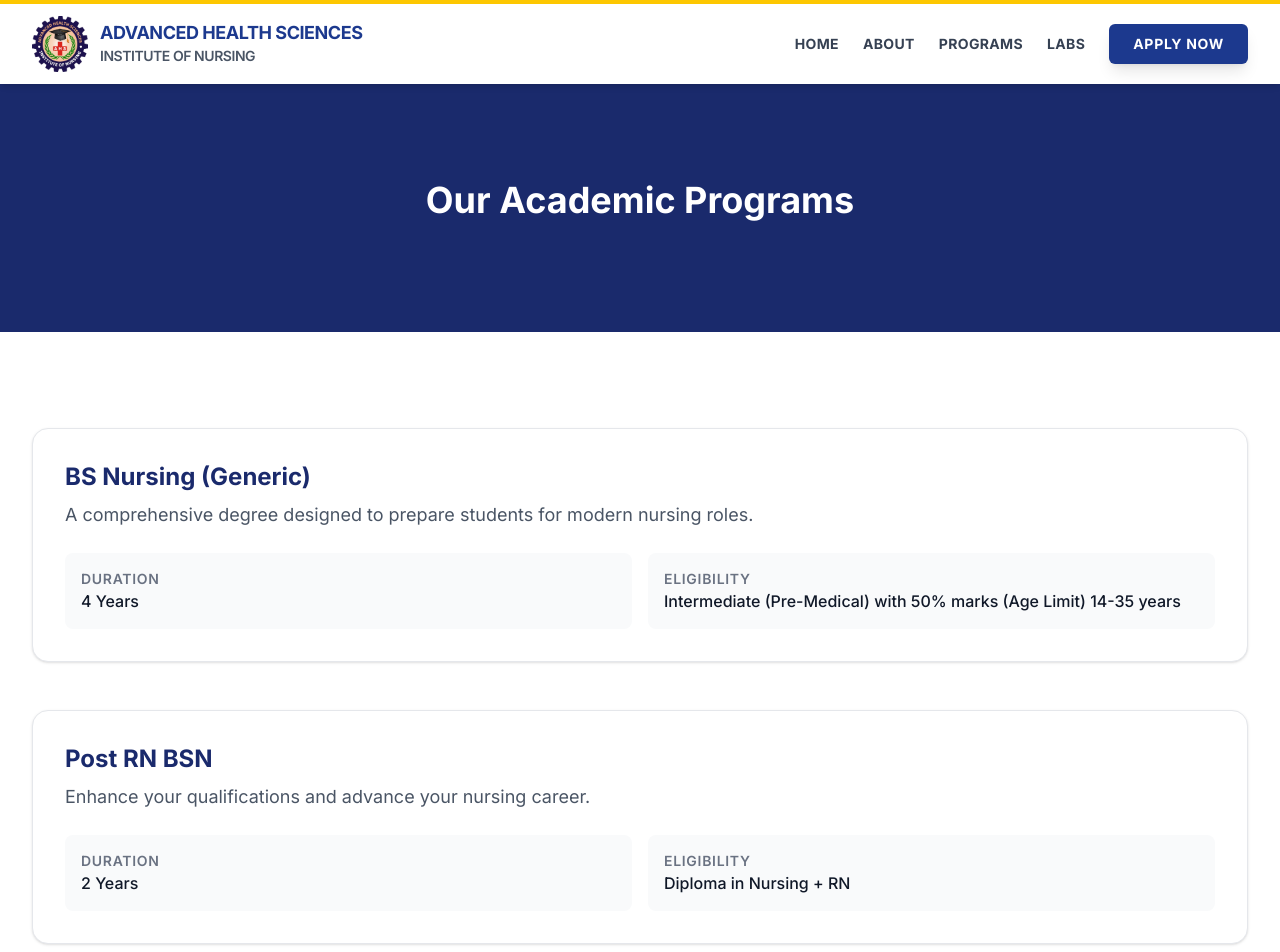
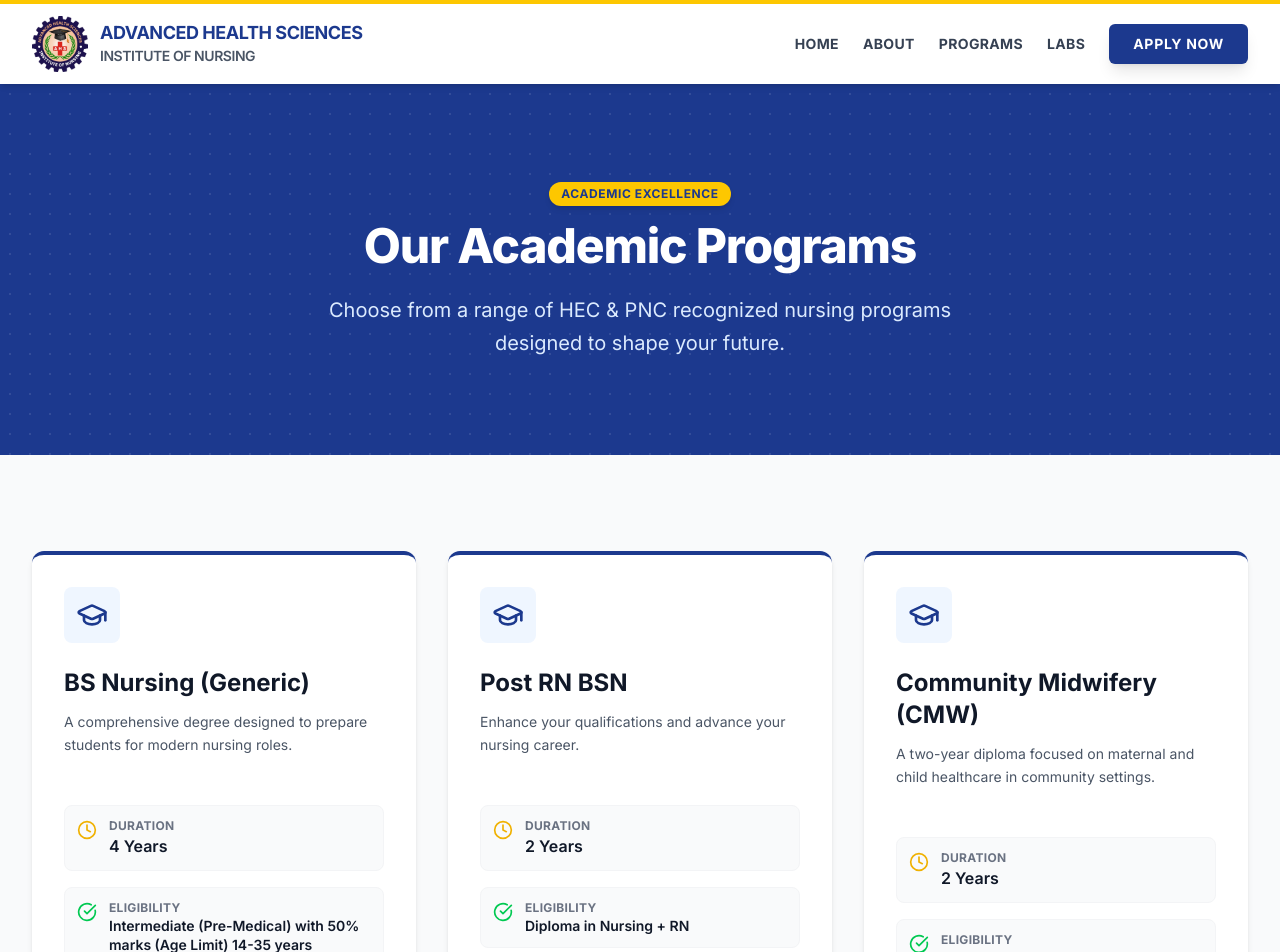
Before and after one commit to AHSANKHAN1999/ahsion-website, a Next.js app: page /programs in a window 1280 px wide. Shown: the top 952 px of the page. Built offline with nearby package versions, Linux system fonts and the light colour scheme.

Commit message:
Update programs page to professional university style

```diff
--- a/src/app/programs/page.js
+++ b/src/app/programs/page.js
@@ -1,49 +1,96 @@
+"use client";
+
+import Link from "next/link";
 import { siteData } from "@/data/siteData";
-import PageHeader from "@/components/PageHeader";
 import Section from "@/components/Section";
+import { Clock, CheckCircle, GraduationCap, ArrowRight } from "lucide-react";
 
 export default function Programs() {
+  // Aapka purana logic same rakha hai taake data sahi aye
   const { sections } = siteData.pages.programs;
   const banner = sections.find((s) => s.type === "banner");
   const list = sections.find((s) => s.type === "program_list");
 
+  // Safety check: Agar list na mile to empty array
+  const programsList = list ? list.programs : [];
+
   return (
-    <div>
-      <PageHeader title={banner.title} />
+    <div className="bg-gray-50 min-h-screen font-sans">
 
-      <Section>
-        <div className="space-y-12">
-          {list.programs.map((program) => (
+      {/* ================= HERO SECTION (Blue Theme) ================= */}
+      {/* Purane PageHeader ki jagah ye naya style lagaya hai */}
+      <div className="relative bg-blue-900 text-white py-24 px-4 overflow-hidden">
+        <div className="absolute inset-0 opacity-10"
+             style={{ backgroundImage: 'radial-gradient(#ffffff 1px, transparent 1px)', backgroundSize: '20px 20px' }}>
+        </div>
+
+        <div className="relative z-10 max-w-7xl mx-auto text-center">
+          <span className="inline-block py-1 px-3 rounded-full bg-yellow-400 text-blue-900 font-bold text-xs uppercase tracking-wider mb-4 shadow-md">
+            Academic Excellence
+          </span>
+          <h1 className="text-4xl md:text-5xl font-extrabold mb-6 tracking-tight">
+            {banner?.title || "Our Programs"}
+          </h1>
+          <p className="text-lg md:text-xl text-blue-100 max-w-2xl mx-auto leading-relaxed">
+            Choose from a range of HEC & PNC recognized nursing programs designed to shape your future.
+          </p>
+        </div>
+      </div>
+
+      {/* ================= PROGRAMS GRID ================= */}
+      <Section className="py-20">
+        <div className="grid grid-cols-1 md:grid-cols-2 lg:grid-cols-3 gap-8">
+          {programsList.map((program) => (
             <div
               key={program.id}
               id={program.id}
-              className="bg-white border border-gray-200 rounded-2xl p-8 shadow-sm hover:shadow-md transition-shadow scroll-mt-24"
+              className="group bg-white rounded-xl shadow-md hover:shadow-2xl transition-all duration-300 overflow-hidden border-t-4 border-blue-900 hover:border-yellow-400 flex flex-col h-full scroll-mt-28"
             >
-              <div className="flex flex-col md:flex-row md:items-start justify-between gap-6">
-                <div className="flex-1">
-                  <h2 className="text-2xl font-bold text-primary mb-2">
+
+              {/* Card Header (Icon & Title) */}
+              <div className="p-8 pb-4">
+                <div className="w-14 h-14 bg-blue-50 text-blue-900 rounded-lg flex items-center justify-center mb-6 group-hover:bg-blue-900 group-hover:text-yellow-400 transition-colors duration-300">
+                  <GraduationCap size={32} />
+                </div>
+                <h3 className="text-2xl font-bold text-gray-900 group-hover:text-blue-900 transition-colors mb-3">
                   {program.name}
-                  </h2>
-                  <p className="text-gray-600 mb-6 text-lg">
+                </h3>
+                <p className="text-gray-600 text-sm leading-relaxed mb-4">
                   {program.description}
                 </p>
+              </div>
 
-                  <div className="grid grid-cols-1 sm:grid-cols-2 gap-4">
-                    <div className="bg-gray-50 p-4 rounded-lg">
-                      <span className="block text-sm text-gray-500 uppercase tracking-wider font-semibold">
-                        Duration
-                      </span>
-                      <span className="text-gray-900 font-medium">{program.duration}</span>
+              {/* Card Details (Duration & Eligibility) */}
+              <div className="px-8 py-4 space-y-4 flex-grow">
+                {/* Duration Box */}
+                <div className="flex items-start gap-3 p-3 rounded-lg bg-gray-50 border border-gray-100 group-hover:border-blue-100 transition-colors">
+                   <Clock className="w-5 h-5 text-yellow-500 mt-0.5 flex-shrink-0" />
+                   <div>
+                      <p className="text-xs font-bold text-gray-500 uppercase tracking-wide">Duration</p>
+                      <p className="font-semibold text-gray-900">{program.duration}</p>
                    </div>
-                    <div className="bg-gray-50 p-4 rounded-lg">
-                      <span className="block text-sm text-gray-500 uppercase tracking-wider font-semibold">
-                        Eligibility
-                      </span>
-                      <span className="text-gray-900 font-medium">{program.eligibility}</span>
+                </div>
+
+                {/* Eligibility Box */}
+                <div className="flex items-start gap-3 p-3 rounded-lg bg-gray-50 border border-gray-100 group-hover:border-blue-100 transition-colors">
+                   <CheckCircle className="w-5 h-5 text-green-500 mt-0.5 flex-shrink-0" />
+                   <div>
+                      <p className="text-xs font-bold text-gray-500 uppercase tracking-wide">Eligibility</p>
+                      <p className="font-semibold text-gray-900 text-sm leading-snug">{program.eligibility}</p>
                    </div>
                 </div>
               </div>
+
+              {/* Apply Button */}
+              <div className="p-8 pt-4 mt-auto">
+                <Link
+                  href="/admissions"
+                  className="w-full inline-flex items-center justify-center gap-2 bg-blue-900 text-white py-3 px-4 rounded-lg font-bold uppercase text-sm tracking-wide hover:bg-yellow-400 hover:text-blue-900 transition-all duration-300 shadow-md hover:translate-y-[-2px]"
+                >
+                  Apply Now <ArrowRight size={18} />
+                </Link>
               </div>
+
             </div>
           ))}
         </div>
```
Lines whose indentation alone changed are shown as unchanged.
